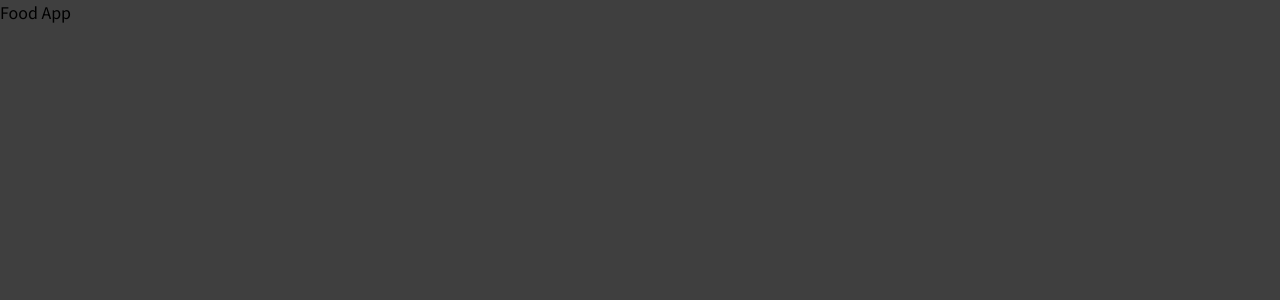
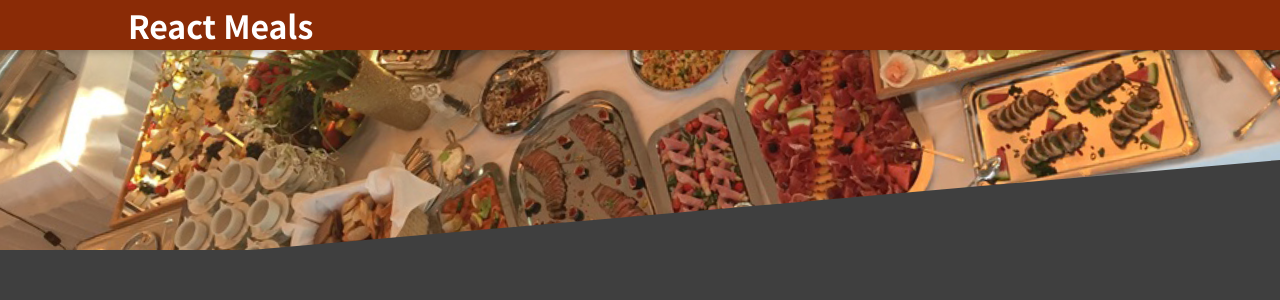
Before and after one commit to Marknjo/meals-app, a React (Vite) app: page / in a window 1280 px wide. Shown: the top 300 px of the page. Built offline with nearby package versions, Linux system fonts and the light colour scheme.

Commit message:
Add header component

```diff
--- a/src/App.tsx
+++ b/src/App.tsx
@@ -1,7 +1,9 @@
+import Header from './components/Layouts/Header';
+
 const App = () => {
   return (
     <>
-      <p>Food App</p>
+      <Header />
     </>
   );
 };
--- /dev/null
+++ b/src/components/Layouts/Header.module.css
@@ -0,0 +1,29 @@
+.header {
+  position: fixed;
+  top: 0;
+  left: 0;
+  width: 100%;
+  height: 5rem;
+  background-color: #8a2b06;
+  color: white;
+  display: flex;
+  justify-content: space-between;
+  align-items: center;
+  padding: 0 10%;
+  box-shadow: 0 2px 8px rgba(0, 0, 0, 0.25);
+  z-index: 10;
+}
+
+.main-image {
+  width: 100%;
+  height: 25rem;
+  z-index: 0;
+  overflow: hidden;
+}
+
+.main-image img {
+  width: 110%;
+  height: 100%;
+  object-fit: cover;
+  transform: rotateZ(-5deg) translateY(-4rem) translateX(-1rem);
+}
--- /dev/null
+++ b/src/components/Layouts/Header.tsx
@@ -0,0 +1,18 @@
+import styles from './Header.module.css';
+import mealsImg from '../../assets/meals.jpg';
+
+const Header = () => {
+  return (
+    <>
+      <header className={styles.header}>
+        <h1>React Meals</h1>
+        {/* Cart Button Here */}
+      </header>
+      <div className={styles['main-image']}>
+        <img src={mealsImg} alt=" table full of delicious food!" srcSet="" />
+      </div>
+    </>
+  );
+};
+
+export default Header;
```
Also changed, not shown: src/assets/meals.jpg (added).
